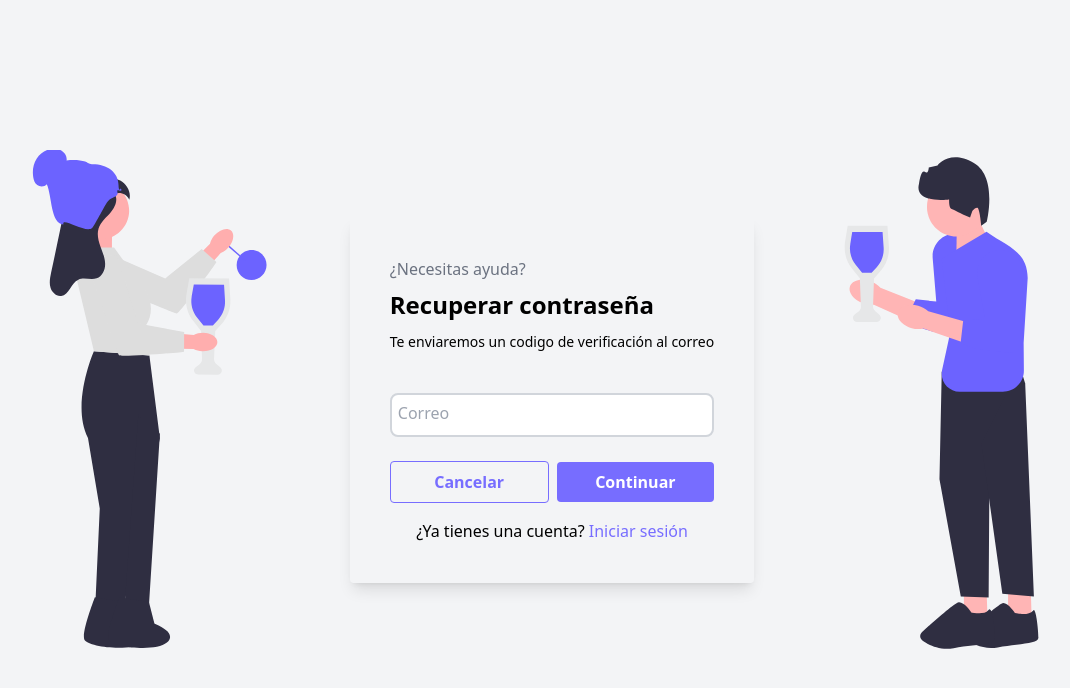
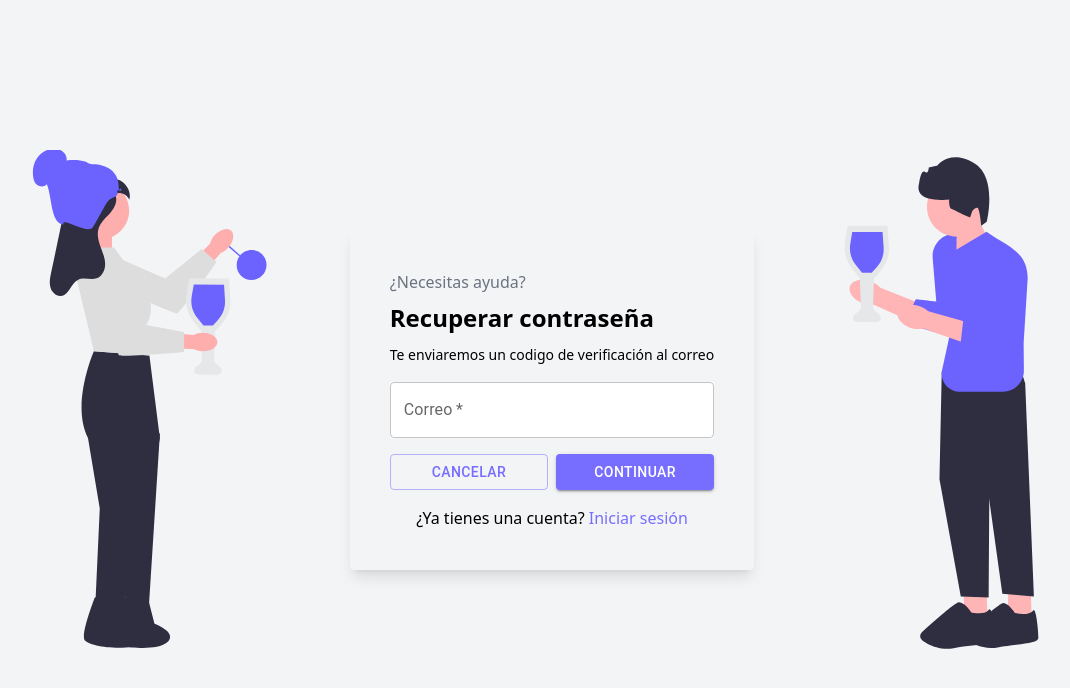
Before and after one commit to IsaacA123/ingsoft-frontend, a React (Vite) app in the folder app-portatiles/: page /recover in a window 1280 px wide. Shown: the top 688 px of the page, without its empty margins (88-1158 px from the left). Built offline with nearby package versions, Linux system fonts and the light colour scheme.

Commit message:
Final commit

```diff
--- a/app-portatiles/src/components/RegisterForm.jsx
+++ b/app-portatiles/src/components/RegisterForm.jsx
@@ -1,9 +1,16 @@
-import { TextField } from "@mui/material";
+import { Button, TextField } from "@mui/material";
 import { useState } from "react";
 import { Navigate } from "react-router-dom";
 const apiUrl = import.meta.env.VITE_API_URL;
 
-function RegisterForm({ errorMessage, onSubmit, email, code, setPassword: setPasswordFromProps , title }) {
+function RegisterForm({
+  errorMessage,
+  onSubmit,
+  email,
+  code,
+  setPassword: setPasswordFromProps,
+  title,
+}) {
   const [password, setPassword] = useState("");
   const [confirmPassword, setConfirmPassword] = useState("");
   const [passwordsMatch, setPasswordsMatch] = useState(true);
@@ -13,7 +20,7 @@ function RegisterForm({ errorMessage, onSubmit, email, code, setPassword: setPas
   const handlePasswordChange = (e) => {
     const newPassword = e.target.value;
     setPassword(newPassword);
-    setPasswordFromProps(newPassword)
+    setPasswordFromProps(newPassword);
     if (newPassword !== confirmPassword && newPassword && confirmPassword) {
       setPasswordsMatch(false);
       setLocalErrorMessage("Las contraseñas no coinciden.");
@@ -103,13 +110,9 @@ function RegisterForm({ errorMessage, onSubmit, email, code, setPassword: setPas
       />
       {errorMessage && <p className="text-error">{errorMessage}</p>}
       {localErrorMessage && <p className="text-error">{localErrorMessage}</p>}
-      <button
-        type="submit"
-        className="self-center text-white bg-primary rounded hover:bg-primary-dark font-semibold w-full py-2 mt-2"
-        disabled={loading}
-      >
+      <Button type="submit" variant="contained" disabled={loading}>
         {loading ? "Cargando..." : "Registrarse"}
-      </button>
+      </Button>
     </form>
   );
 }
--- a/app-portatiles/src/components/recoverPassForm.jsx
+++ b/app-portatiles/src/components/recoverPassForm.jsx
@@ -1,3 +1,4 @@
+import { Button, TextField } from "@mui/material";
 import { useState } from "react";
 
 function RecoverPassForm({ errorMessage, onSubmit, onCancel, setEmail }) {
@@ -18,37 +19,32 @@ function RecoverPassForm({ errorMessage, onSubmit, onCancel, setEmail }) {
       <div>
         <h3 className="text-left text-gray-500">¿Necesitas ayuda?</h3>
         <h2 className="font-semibold my-2 text-2xl">Recuperar contraseña</h2>
-        <span className="text-sm">Te enviaremos un codigo de verificación al correo</span>
+        <span className="text-sm">
+          Te enviaremos un codigo de verificación al correo
+        </span>
       </div>
-      <div className="relative group mt-6">
-        <input
-          onChange={(e) => setEmail(e.target.value)}
-          type="email"
-          className="border-2 border-gray-300 rounded-lg p-2 w-full outline-primary peer"
-          placeholder=""
-          required
-        />
-        <label className="absolute py-2 h-full left-2 pointer-events-none text-gray-400 group-focus-within:text-black group-focus-within:left-0 group-focus-within:-translate-y-full peer-[:not(:placeholder-shown)]:-translate-y-full duration-500">
-          Correo
-        </label>
-      </div>
+
+      <TextField
+        onChange={(e) => setEmail(e.target.value)}
+        type="email"
+        label="Correo"
+        variant="outlined"
+        className="bg-[#ffffff]"
+        required
+      />
       {errorMessage && <p className="text-error">{errorMessage}</p>}
       <div className="flex gap-2">
-        <button
+        <Button
           onClick={() => onCancel()}
-          type="button"
-          className="self-center text-primary border-primary border rounded hover:bg-primary-dark hover:text-white font-semibold w-full py-2 mt-2"
-          disabled={loading}
+          className="flex-1"
+          type="undefined"
+          variant="outlined"
         >
           Cancelar
-        </button>
-        <button
-          type="submit"
-          className="self-center text-white bg-primary rounded hover:bg-primary-dark font-semibold w-full py-2 mt-2"
-          disabled={loading}
-        >
-          {loading ? "Cargando..." : "Continuar"}
-        </button>
+        </Button>
+        <Button type="submit" className="flex-1" variant="contained">
+          Continuar
+        </Button>
       </div>
       <p className="text-center">
         ¿Ya tienes una cuenta?{" "}
--- a/app-portatiles/src/pages/RecoveryPass.jsx
+++ b/app-portatiles/src/pages/RecoveryPass.jsx
@@ -142,6 +142,7 @@ const Recovery = ({ setIsAuthenticated }) => {
             <motion.div key="form" layout>
               <CheckCodeForm
                 errorMessage={errorMessage}
+                setCode={setCode}
                 onSubmit={handleSubmit}
                 onCancel={handleCancel}
                 email={email}
--- a/app-portatiles/src/pages/Register.jsx
+++ b/app-portatiles/src/pages/Register.jsx
@@ -138,6 +138,7 @@ const Register = () => {
               <motion.div key="form" layout>
                 <CheckCodeForm
                   errorMessage={errorMessage}
+                  setCode={setCode}
                   onSubmit={handleSubmit}
                   onCancel={handleCancel}
                   email={email}
```
